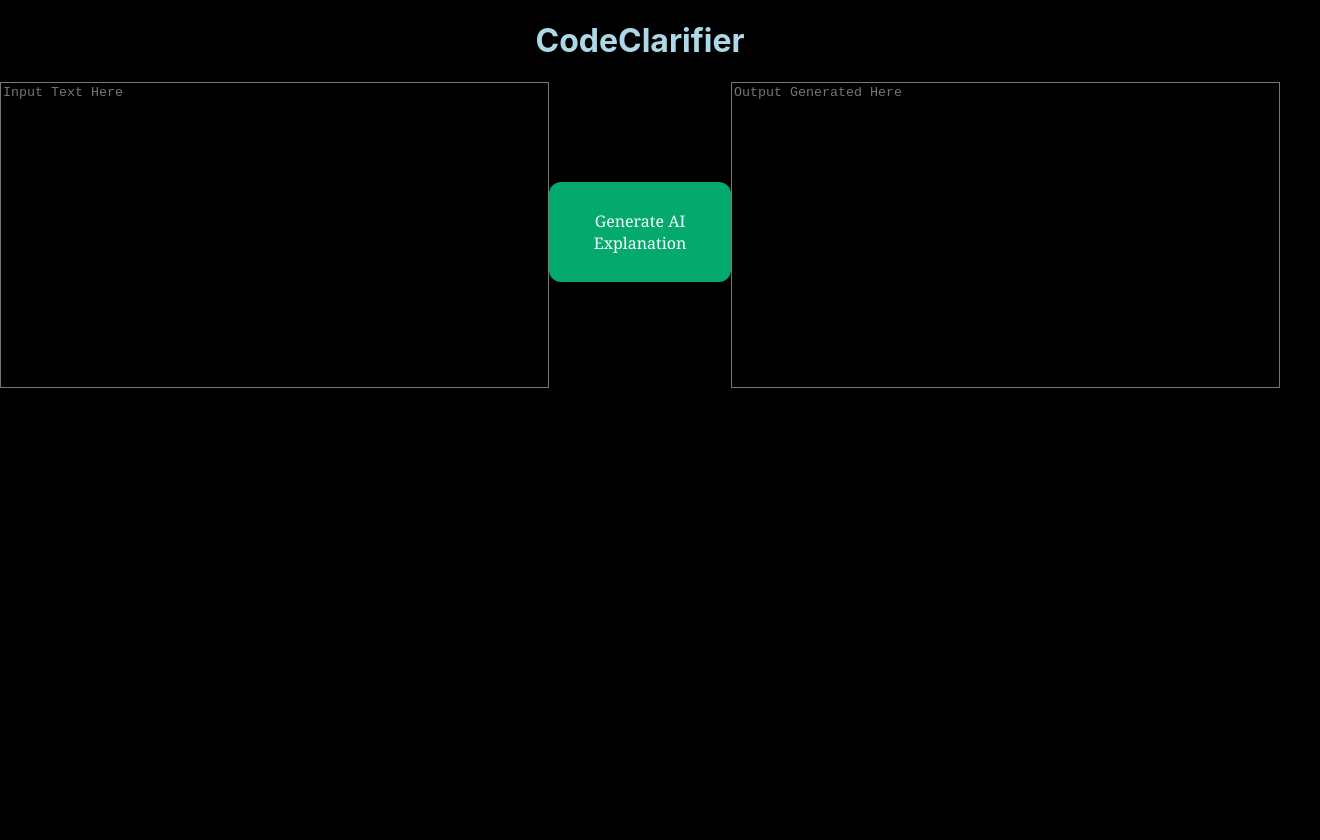
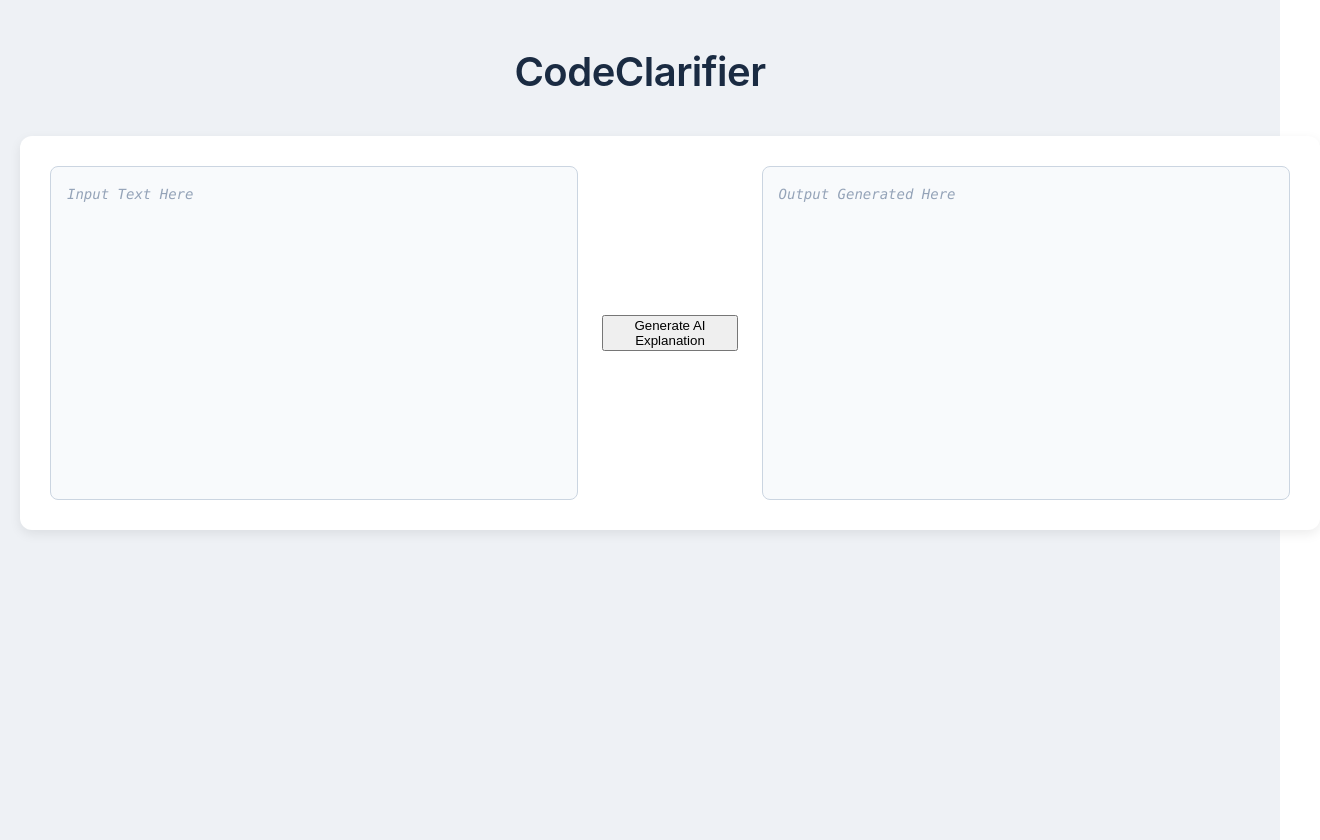
Before and after one commit to NCBabione/CodeClarifier, a React (Create React App) app in the folder frontend/: page / in a window 1280 px wide. Shown: the whole page, 1320 px wide, since content can reach past the window. Before the commit the page ends 800 px from the top, so only its background shows below. Built offline with nearby package versions, Linux system fonts and the light colour scheme; the HTML template or start-up script is replaced by a standard one.

Commit message:
Updated App.css for initial look of program

```diff
--- a/frontend/src/App.css
+++ b/frontend/src/App.css
@@ -1,45 +1,106 @@
 .App {
   text-align: center;
-  color: lightblue;
+  color: #1a2b42;
+  min-height: 100vh;
+  padding: 20px;
+  background-color: #eef1f5;
 }
 
 body {
-  background-color: black;
+  margin: 0;
+  font-family: -apple-system, BlinkMacSystemFont, 'Segoe UI', Roboto, sans-serif;
 }
 
-.textarea-container{
-  display:flex;
-  justify-content:space-between;
-  width: 100%;
-
+h1 {
+  color: #1a2b42;
+  font-size: 2.5rem;
+  font-weight: 600;
+  margin-bottom: 40px;
+  letter-spacing: -0.5px;
 }
 
-.header3 {
-  color: green;
-}
-
-.paragraph {
-  color: lightgreen;
+.textarea-container {
+  display: flex;
+  justify-content: center;
+  align-items: center;
+  gap: 24px;
+  width: 100%;
+  max-width: 1400px;
+  margin: 0 auto;
+  padding: 30px;
+  background-color: white;
+  border-radius: 12px;
+  box-shadow: 0 4px 12px rgba(0, 0, 0, 0.08);
 }
 
 .left-aligned-textarea,
 .right-aligned-textarea {
-  width: 600px; /* Set width for each textarea */
-  height: 300px; /* Set height for each textarea */
-  resize: none; /* Disable resizing if needed */
-  background-color: black;
-  color: white;
+  width: 600px;
+  height: 300px;
+  resize: none;
+  background-color: #f8fafc;
+  color: #334155;
+  padding: 16px;
+  border: 1px solid #cbd5e1;
+  border-radius: 8px;
+  font-family: 'Consolas', 'Monaco', monospace;
+  font-size: 14px;
+  line-height: 1.6;
+  transition: all 0.2s ease;
 }
 
-.button1 {
-  background-color: #04AA6D; /* Green */
+.left-aligned-textarea:focus,
+.right-aligned-textarea:focus {
+  outline: none;
+  border-color: #0f766e;
+  box-shadow: 0 0 0 2px rgba(15, 118, 110, 0.1);
+  background-color: white;
+}
+
+button1 {
+  background-color: #0f766e;
   border: none;
   color: white;
-  border-radius: 12px;
-  font-size: 16px;
-  font-family:Georgia, 'Times New Roman', Times, serif;
-  width: 200px;
-  height: 100px;
-  position: relative;
-  top: 100px;
+  border-radius: 8px;
+  font-size: 15px;
+  font-weight: 500;
+  font-family: -apple-system, BlinkMacSystemFont, 'Segoe UI', Roboto, sans-serif;
+  width: 180px;
+  height: 90px;
+  cursor: pointer;
+  transition: all 0.2s;
+  margin: 20px;
+  box-shadow: 0 2px 4px rgba(15, 118, 110, 0.15);
 }
+
+.button1:hover {
+  background-color: #115e59;
+  box-shadow: 0 4px 6px rgba(15, 118, 110, 0.2);
+}
+
+.button1:disabled {
+  background-color: #94a3b8;
+  box-shadow: none;
+  cursor: not-allowed;
+}
+
+.button1:active {
+  transform: translateY(1px);
+  box-shadow: 0 2px 4px rgba(15, 118, 110, 0.1);
+}
+
+.left-aligned-textarea::placeholder,
+.right-aligned-textarea::placeholder {
+  color: #94a3b8;
+  font-style: italic;
+}
+
+.error-message {
+  color: #dc2626;
+  background-color: #fef2f2;
+  border: 1px solid #fee2e2;
+  padding: 12px 16px;
+  border-radius: 6px;
+  margin-top: 16px;
+  font-size: 14px;
+}
```
